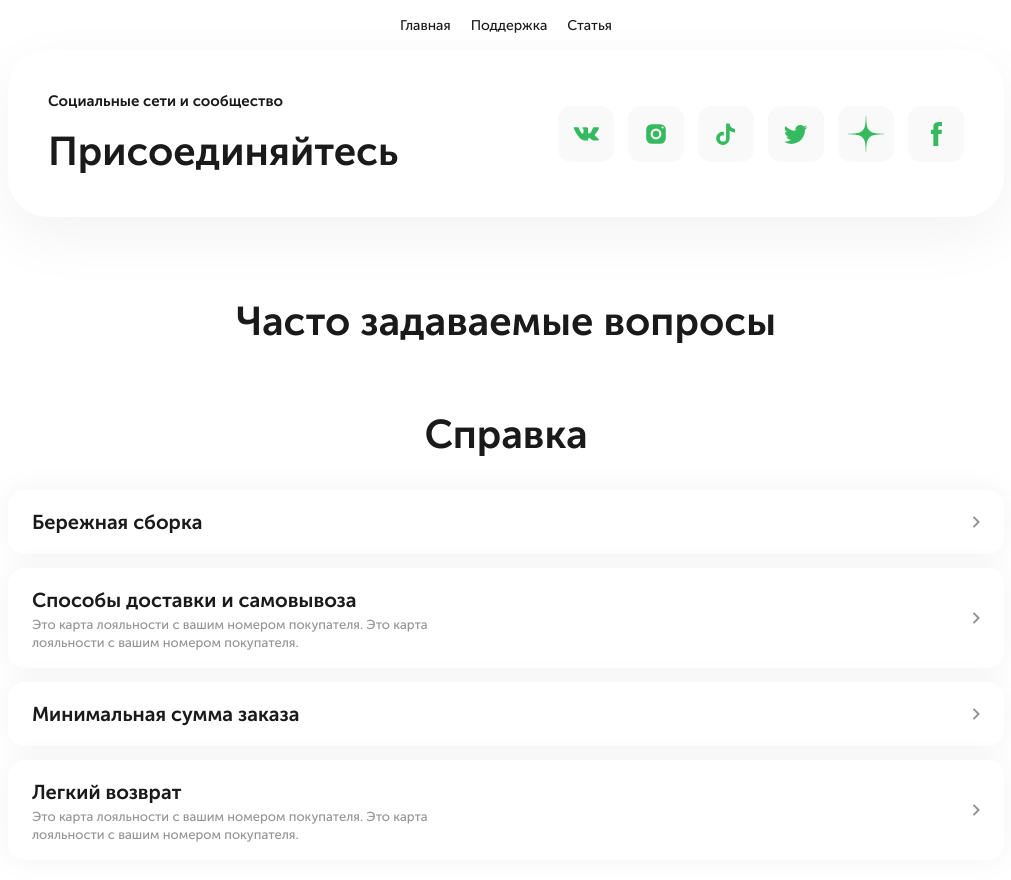
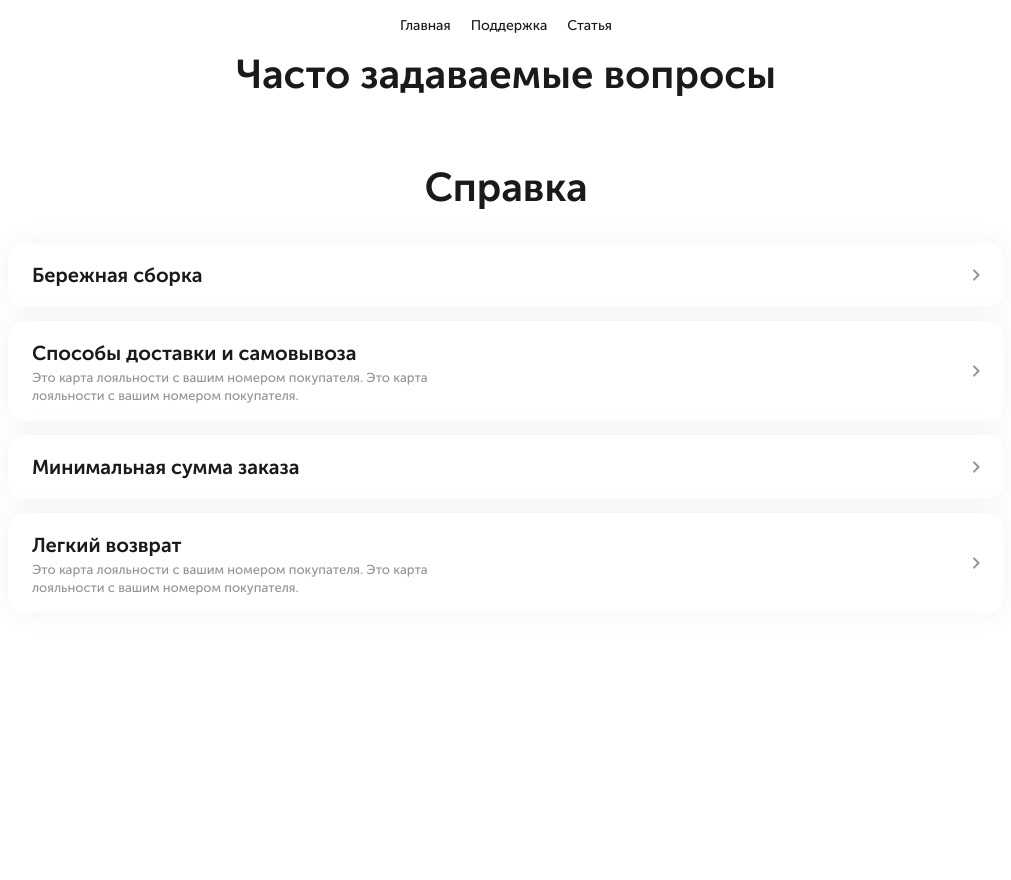
Before and after one commit to ai-from/two-pages, a plain HTML site: page pages/support.html in a window 1280 px wide. Shown: the whole page, without its empty margins (134-1145 px from the left). After the commit the page ends 800 px from the top, so only its background shows below. Drawn offline with Linux system fonts and the light colour scheme.

Commit message:
remove connection

```diff
--- a/pages/support.html
+++ b/pages/support.html
@@ -45,7 +45,7 @@
             </div>
         </header>
         <!-- ========== Connection ========== -->
-        <div class="connection">
+        <div class="connection" style="display: none;">
             <div class="label">Социальные сети и сообщество</div>
             <div class="title">Присоединяйтесь</div>
             <div class="buttons">
```
